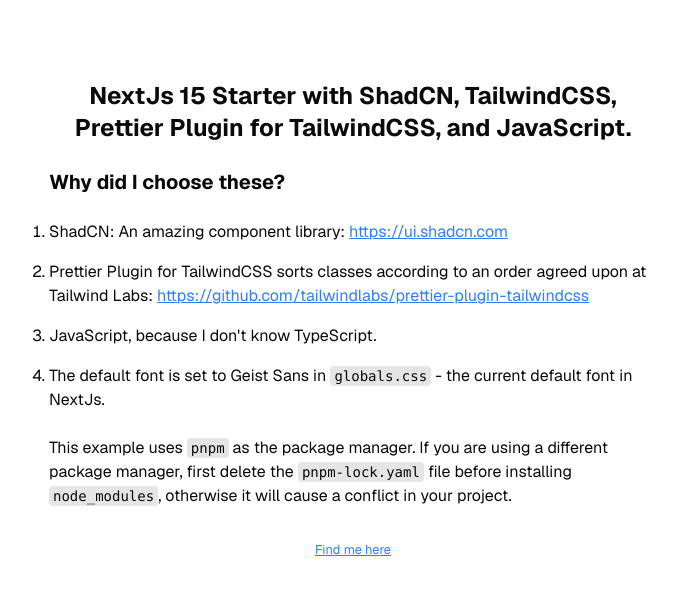
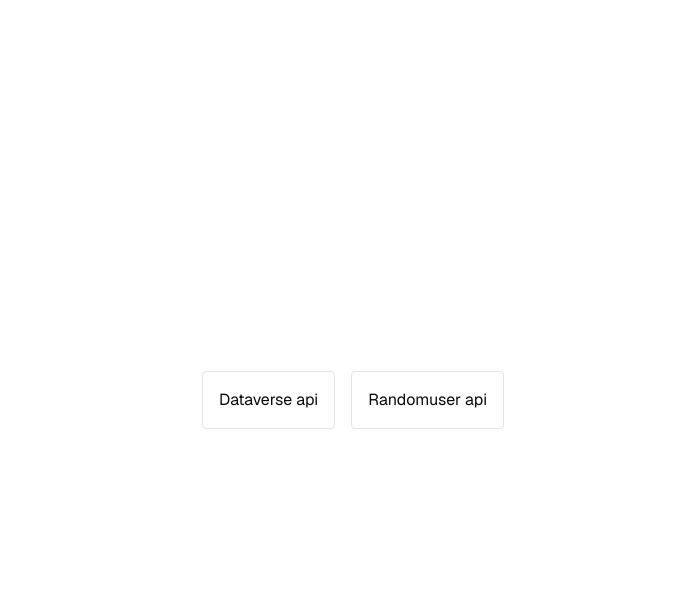
Before and after one commit to SankThomas/data-fetching-nextjs, a Next.js app: page / in a window 1280 px wide. Shown: the top 594 px of the page, without its empty margins (287-964 px from the left). Built offline with nearby package versions, Linux system fonts and the light colour scheme.

Commit message:
create homepage

```diff
--- a/app/page.jsx
+++ b/app/page.jsx
@@ -1,79 +1,15 @@
+import Link from "next/link";
 import React from "react";
 
 export default function Home() {
   return (
-    <div className="mx-auto max-w-2xl space-y-6 px-8 py-20">
-      <h1 className="text-center text-2xl font-bold">
-        NextJs 15 Starter with ShadCN, TailwindCSS, Prettier Plugin for
-        TailwindCSS, and JavaScript.
-      </h1>
-
-      <h2 className="text-xl font-bold">Why did I choose these?</h2>
-
-      <ol className="list-decimal space-y-4">
-        <li>
-          ShadCN: An amazing component library:{" "}
-          <a
-            href="https://ui.shadcn.com"
-            target="_blank"
-            rel="noreferrer"
-            className="text-blue-500 underline"
-          >
-            {" "}
-            https://ui.shadcn.com
-          </a>
-        </li>
-        <li>
-          Prettier Plugin for TailwindCSS sorts classes according to an order
-          agreed upon at Tailwind Labs:{" "}
-          <a
-            href="https://github.com/tailwindlabs/prettier-plugin-tailwindcss"
-            target="_blank"
-            rel="noreferrer"
-            className="text-blue-500 underline"
-          >
-            https://github.com/tailwindlabs/prettier-plugin-tailwindcss
-          </a>
-        </li>
-        <li>JavaScript, because I don&apos;t know TypeScript.</li>
-        <li>
-          The default font is set to Geist Sans in{" "}
-          <code className="rounded bg-neutral-200 px-1 py-0.5 text-sm dark:bg-neutral-800">
-            globals.css
-          </code>{" "}
-          - the current default font in NextJs.
-        </li>
-      </ol>
-
-      <div>
-        <p>
-          This example uses{" "}
-          <code className="rounded bg-neutral-200 px-1 py-0.5 text-sm dark:bg-neutral-800">
-            pnpm
-          </code>{" "}
-          as the package manager. If you are using a different package manager,
-          first delete the{" "}
-          <code className="rounded bg-neutral-200 px-1 py-0.5 text-sm dark:bg-neutral-800">
-            pnpm-lock.yaml
-          </code>{" "}
-          file before installing{" "}
-          <code className="rounded bg-neutral-200 px-1 py-0.5 text-sm dark:bg-neutral-800">
-            node_modules
-          </code>
-          , otherwise it will cause a conflict in your project.
-        </p>
-      </div>
-
-      <small className="mt-8 block text-center">
-        <a
-          href="https://youtube.com/tsbsankara"
-          target="_blank"
-          rel="noreferrer"
-          className="text-blue-500 underline"
-        >
-          Find me here
-        </a>
-      </small>
+    <div className="flex h-screen items-center justify-center gap-4 p-4">
+      <Link href="/dataverse" className="rounded border p-4">
+        Dataverse api
+      </Link>
+      <Link href="/randomuser" className="rounded border p-4">
+        Randomuser api
+      </Link>
     </div>
   );
 }
```
